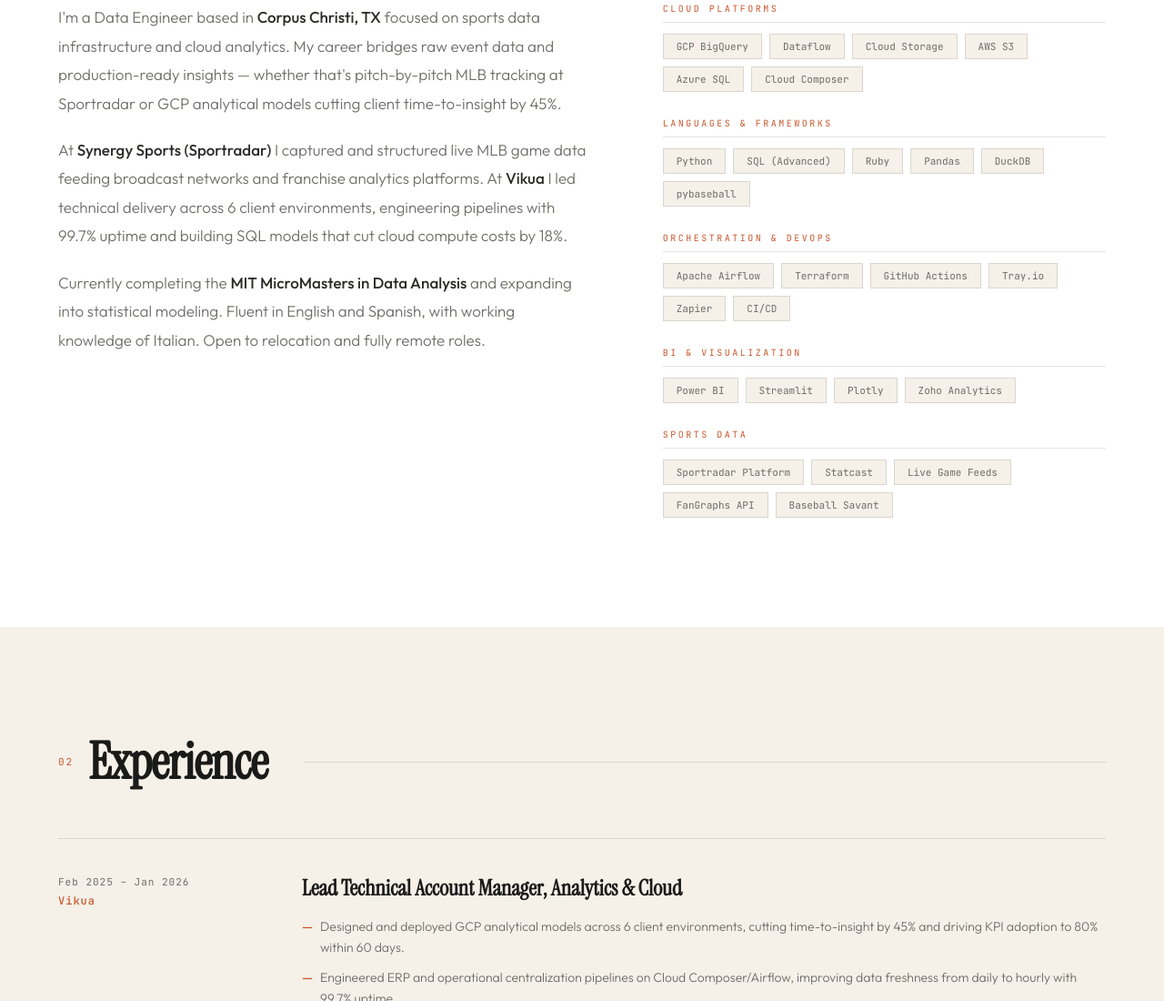
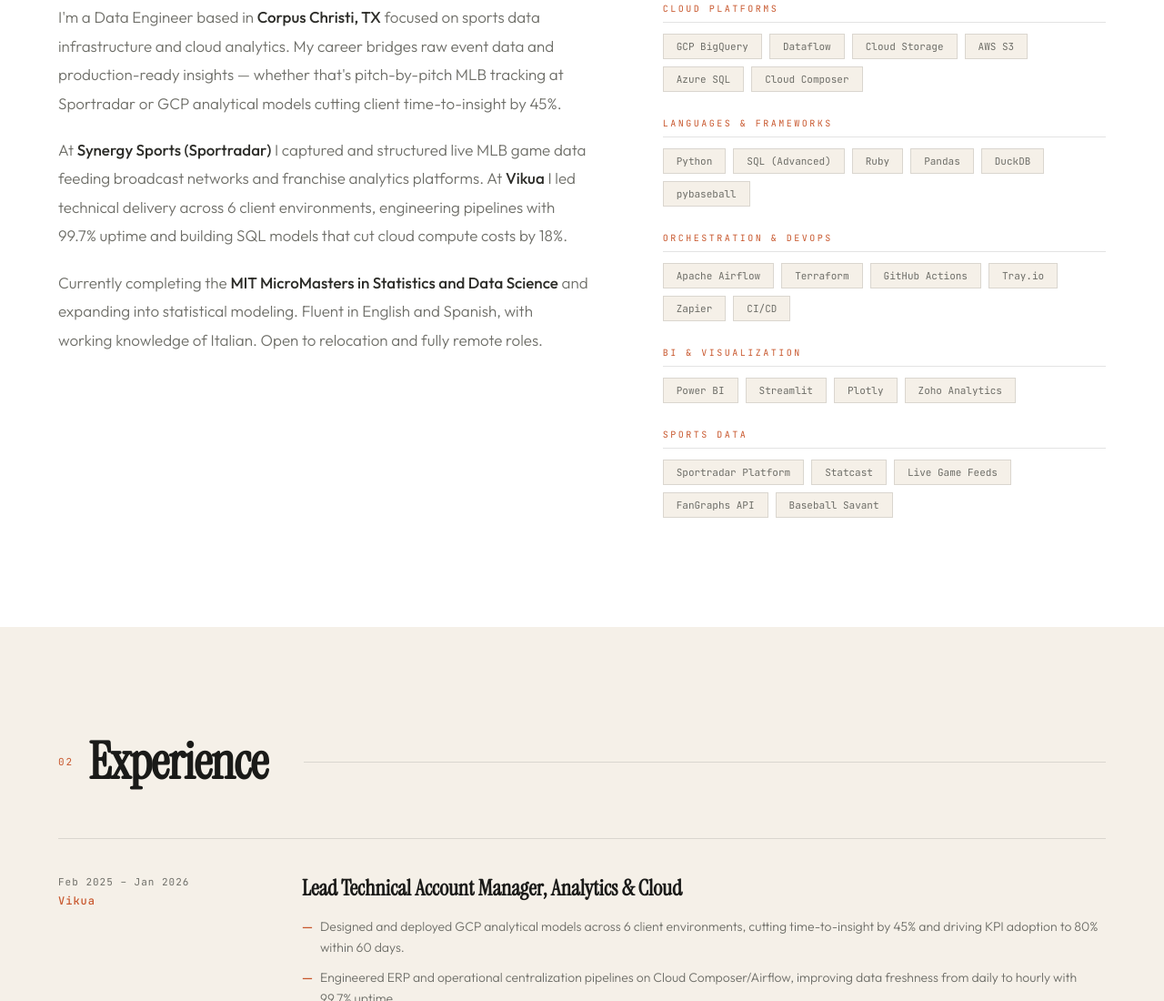
Before and after one commit to ivanrivasgr/ivanrivasgr.github.io, a plain HTML site: page index.html in a window 1280 px wide. Shown: the part 1335-2435 px from the top of the page at 91% size. Drawn offline with Linux system fonts and the light colour scheme.

Commit message:
Update index.html

```diff
--- a/index.html
+++ b/index.html
@@ -764,7 +764,7 @@
         and building SQL models that cut cloud compute costs by 18%.
       </p>
       <p>
-        Currently completing the <strong>MIT MicroMasters in Data Analysis</strong> and expanding
+        Currently completing the <strong>MIT MicroMasters in Statistics and Data Science</strong> and expanding
         into statistical modeling. Fluent in English and Spanish, with working knowledge of Italian.
         Open to relocation and fully remote roles.
       </p>
```
